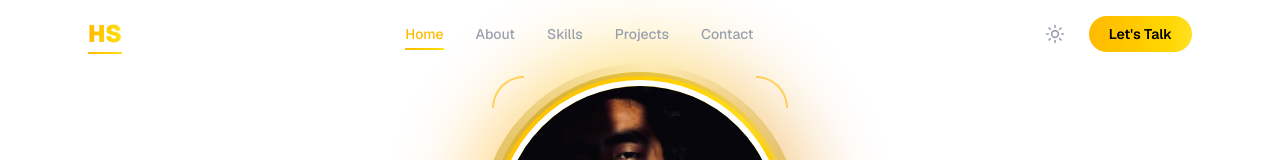
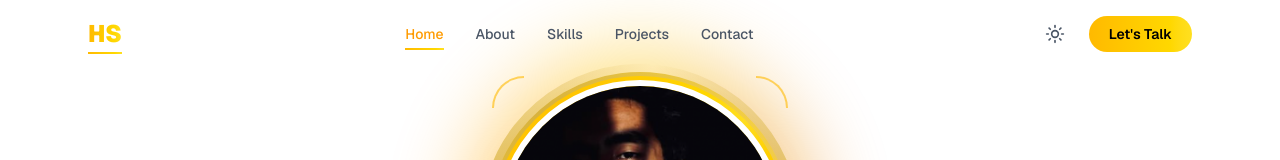
Before and after one commit to thehassans/thehassans, a Next.js app: page / in a window 1280 px wide. Shown: the top 160 px of the page. Built offline with nearby package versions, Linux system fonts and the light colour scheme.

Commit message:
Fix light mode styling in Navbar

```diff
--- a/src/components/Navbar.tsx
+++ b/src/components/Navbar.tsx
@@ -41,7 +41,7 @@ export default function Navbar() {
     >
       <div className={`transition-all duration-500 ${
         isScrolled
-          ? 'bg-black/60 backdrop-blur-xl border-b border-amber-500/10'
+          ? 'bg-white/80 dark:bg-black/60 backdrop-blur-xl border-b border-gray-200 dark:border-amber-500/10'
           : 'bg-transparent'
       }`}>
         <div className="max-w-6xl mx-auto px-6 py-4">
@@ -78,8 +78,8 @@ export default function Navbar() {
                 >
                   <span className={`text-sm font-medium transition-colors ${
                     activeItem === item.name
-                      ? 'text-amber-400'
-                      : 'text-gray-400 hover:text-white'
+                      ? 'text-amber-500 dark:text-amber-400'
+                      : 'text-gray-600 dark:text-gray-400 hover:text-gray-900 dark:hover:text-white'
                   }`}>
                     {item.name}
                   </span>
@@ -102,7 +102,7 @@ export default function Navbar() {
                 whileHover={{ scale: 1.1 }}
                 whileTap={{ scale: 0.9 }}
                 onClick={() => setTheme(theme === 'dark' ? 'light' : 'dark')}
-                className="p-2 text-gray-400 hover:text-amber-400 transition-colors"
+                className="p-2 text-gray-600 dark:text-gray-400 hover:text-amber-500 dark:hover:text-amber-400 transition-colors"
                 aria-label="Toggle theme"
               >
                 {theme === 'dark' ? <Sun size={20} /> : <Moon size={20} />}
@@ -122,7 +122,7 @@ export default function Navbar() {
               <motion.button
                 whileTap={{ scale: 0.9 }}
                 onClick={() => setIsMobileMenuOpen(!isMobileMenuOpen)}
-                className="md:hidden p-2 text-gray-400"
+                className="md:hidden p-2 text-gray-600 dark:text-gray-400"
                 aria-label="Toggle menu"
               >
                 {isMobileMenuOpen ? <X size={24} /> : <Menu size={24} />}
@@ -139,7 +139,7 @@ export default function Navbar() {
             initial={{ opacity: 0, height: 0 }}
             animate={{ opacity: 1, height: 'auto' }}
             exit={{ opacity: 0, height: 0 }}
-            className="md:hidden bg-black/90 backdrop-blur-xl border-b border-amber-500/10"
+            className="md:hidden bg-white/95 dark:bg-black/90 backdrop-blur-xl border-b border-gray-200 dark:border-amber-500/10"
           >
             <div className="px-6 py-4 space-y-1">
               {navItems.map((item, index) => (
@@ -154,7 +154,7 @@ export default function Navbar() {
                     setActiveItem(item.name)
                   }}
                   className={`block py-3 text-base font-medium transition-colors ${
-                    activeItem === item.name ? 'text-amber-400' : 'text-gray-400'
+                    activeItem === item.name ? 'text-amber-500 dark:text-amber-400' : 'text-gray-600 dark:text-gray-400'
                   }`}
                 >
                   {item.name}
```
